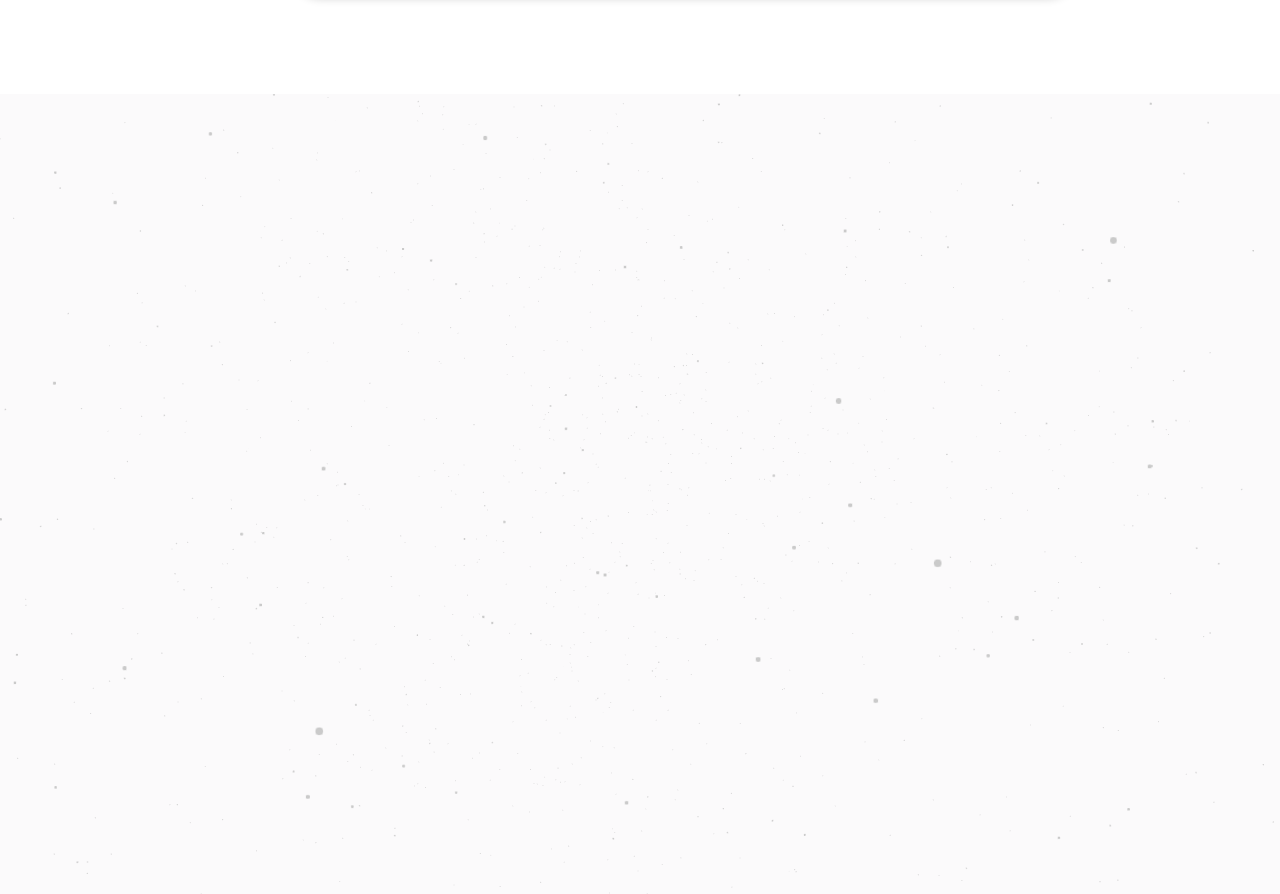
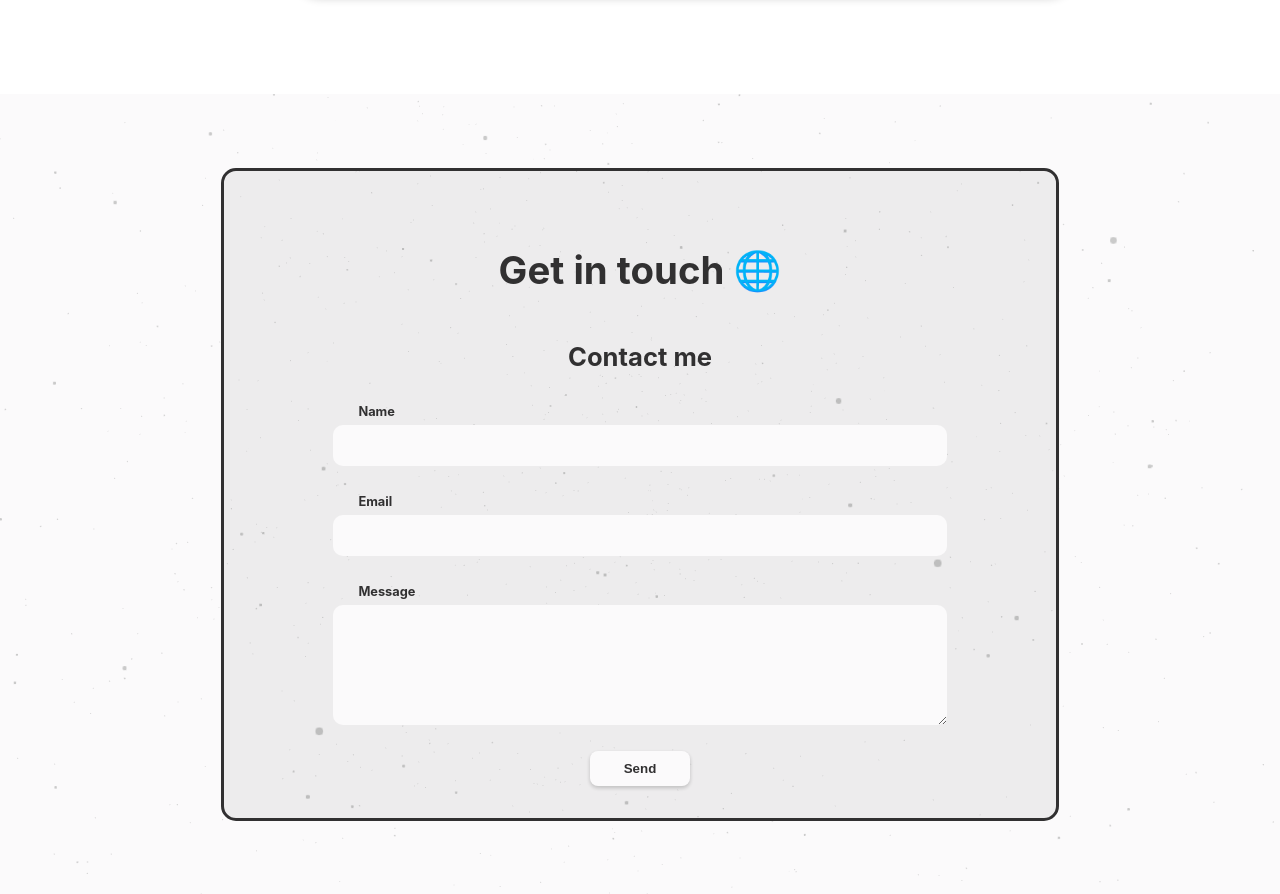
Before and after one commit to humberDEV/portfolio-web, a React (Vite) app: page / in a window 1280 px wide. Shown: the part 3330-4224 px from the top of the page. Built offline with nearby package versions, Linux system fonts and the light colour scheme.

Commit message:
fixed :hammer: contact form

```diff
--- a/src/components/contact.jsx
+++ b/src/components/contact.jsx
@@ -38,10 +38,11 @@ export default function ContactForm() {
 
 	return (
 		<div className="contact-container" id="contact">
-			<StarCanvas className="stars">
-				<div className="form-container">
-					<p className="title">Get in touch</p>
-					<h3 className="subtitle">Contact me.</h3>
+			<div className="form-container">
+				<p className="title">Get in touch 🌐</p>
+				<h3 className="subtitle">Contact me</h3>
+				<div className="forms">
+
 					<form
 						action="submit"
 						ref={formRef}
@@ -49,36 +50,33 @@ export default function ContactForm() {
 						className="form"
 					>
 						<label htmlFor="name" className="form-label">
-							<span className="label-text">Your name</span>
+							<span className="label-text">Name</span>
 							<input
 								id="name"
 								type="text"
 								name="name"
 								value={form.name}
-								placeholder="What's your name?"
 								onChange={handleChange}
 								className="input"
 							/>
 						</label>
 						<label htmlFor="email" className="form-label">
-							<span className="label-text">Your email</span>
+							<span className="label-text">Email</span>
 							<input
 								id="email"
 								type="email"
 								name="email"
 								value={form.email}
-								placeholder="What's your email?"
 								onChange={handleChange}
 								className="input"
 							/>
 						</label>
 						<label htmlFor="message" className="form-label">
-							<span className="label-text">Your message</span>
+							<span className="label-text">Message</span>
 							<textarea
 								id="message"
 								name="message"
 								value={form.message}
-								placeholder="What do you want to say?"
 								onChange={handleChange}
 								className="textarea"
 							/>
@@ -91,8 +89,8 @@ export default function ContactForm() {
 						</button>
 					</form>
 				</div>
-
-			</StarCanvas>
+			</div>
+			<StarCanvas />
 		</div>
 	);
 }
--- a/src/styles/contact.css
+++ b/src/styles/contact.css
@@ -1,17 +1,14 @@
 .contact-container {
   height: 100vh;
-}
-
-StarCanvas{
-  height: 10vh;
-  position: absolute;
-  inset: 0;
-  z-index: -1;
+  display: flex;
+  align-items: center;
+  justify-content: center;
 }
 
 .form-container {
+  background-color: var(--shadow-color);
   border: .2em solid var(--text-color);
-  max-width: 60%;
+  width: 60%;
   padding: 2em;
   border-radius: 15px;
   text-align: center;
@@ -22,19 +19,27 @@ StarCanvas{
 
 .title {
   justify-content: center;
-  font-size: 3em;
+  font-size: 2.4em;
   font-weight: bold;
 }
 
 .subtitle {
-  font-size: 2em;
+  font-size: 1.6em;
   font-weight: bold;
 }
 
 .form {
+  align-self: center;
+  width: 80%;
   display: flex;
   flex-direction: column;
-  gap: 1em;
+  gap: 2em;
+  font-size: .8em;
+}
+
+.forms {
+  display: flex;
+  justify-content: center;
 }
 
 .form-label {
@@ -43,27 +48,28 @@ StarCanvas{
 }
 
 .label-text {
+  margin-left: 2em;
   font-weight: bold;
-  margin-bottom: 4px;
+  margin-bottom: .3em;
+  align-self: flex-start;
 }
 
 .input,
 .textarea {
-  background-color: lightgray;
-  padding: 10px;
-  font-size: 16px;
+  background-color: var(--background-color);
+  padding: 1em;
   border: none;
-  border-radius: 8px;
+  border-radius: 10px;
   font-weight: bold;
 }
 
 .textarea {
-  min-height: 150px;
+  min-height: 7em;
 }
 
 .submit-button {
   width: 100px;
-  background-color: lightgray;
+  background-color: var(--background-color);
   padding: 10px 20px;
   border: none;
   font-weight: bold;
@@ -72,3 +78,7 @@ StarCanvas{
   box-shadow: 0 2px 4px rgba(0, 0, 0, 0.2);
   cursor: pointer;
 }
+
+.submit-button:hover {
+  background-color: var(--blue-color);
+}
--- a/src/styles/index.css
+++ b/src/styles/index.css
@@ -8,7 +8,7 @@
   --background-color-2: #ffffff;
   --text-color: #313031;
   --text-color-2: #222122;
-  --shadow-color: rgba(0, 0, 0, 0.322);
+  --shadow-color: rgba(0, 0, 0, 0.055);
 
   --transition-duration: 0.3s;
   --blue-color: #007bff;
```
